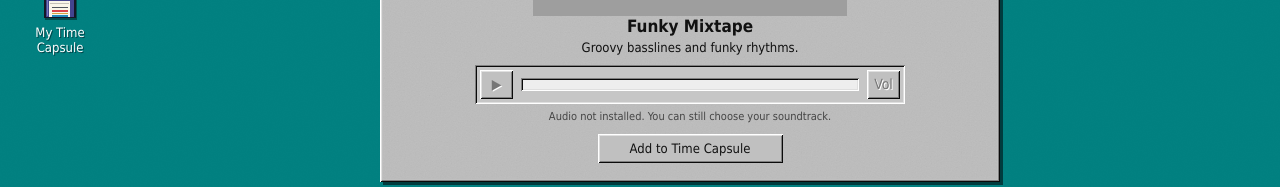
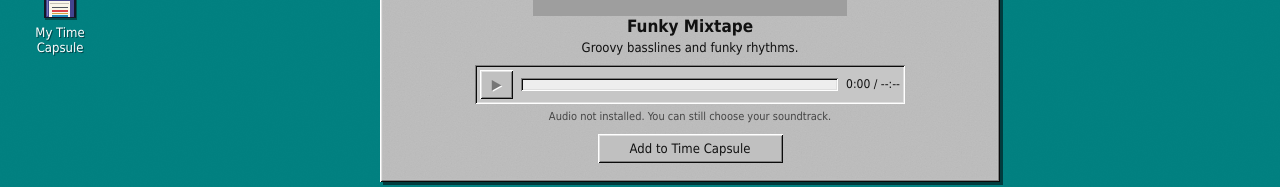
Before and after one commit to PullingStrings/hackathon-answer-the-phone, a React (Vite) app: page / in a window 1280 px wide. Both pictures are taken after a click on the button "Music Player". Shown: the part 421-608 px from the top of the page. Built offline with nearby package versions, Linux system fonts and the light colour scheme; grey boxes are pictures that could not be loaded.

Commit message:
ui: show accurate cassette playback time instead of extra volume button

```diff
--- a/src/components/activities/CassettePlayer.tsx
+++ b/src/components/activities/CassettePlayer.tsx
@@ -17,6 +17,8 @@ export default function CassettePlayer({ savedId, onChoose, notify }: Props) {
   const [playing, setPlaying] = useState(false);
   const [muted, setMuted] = useState(false);
   const [progress, setProgress] = useState(0);
+  const [currentTime, setCurrentTime] = useState(0);
+  const [duration, setDuration] = useState(0);
   const [audioError, setAudioError] = useState(false);
   const audioRef = useRef<HTMLAudioElement | null>(null);
   const track = tracks[index];
@@ -24,6 +26,8 @@ export default function CassettePlayer({ savedId, onChoose, notify }: Props) {
   useEffect(() => {
     setPlaying(false);
     setProgress(0);
+    setCurrentTime(0);
+    setDuration(0);
     setAudioError(false);
     if (!track.audioSrc) {
       audioRef.current = null;
@@ -33,21 +37,24 @@ export default function CassettePlayer({ savedId, onChoose, notify }: Props) {
     audio.preload = 'metadata';
     audio.muted = muted;
     audioRef.current = audio;
-    const sync = () =>
-      setProgress(
-        audio.duration && Number.isFinite(audio.duration) ? audio.currentTime / audio.duration : 0,
-      );
+    const sync = () => {
+      setCurrentTime(audio.currentTime);
+      setDuration(Number.isFinite(audio.duration) ? audio.duration : 0);
+      setProgress(audio.duration && Number.isFinite(audio.duration) ? audio.currentTime / audio.duration : 0);
+    };
     const ended = () => setPlaying(false);
     const fail = () => {
       setAudioError(true);
       setPlaying(false);
     };
     audio.addEventListener('timeupdate', sync);
+    audio.addEventListener('loadedmetadata', sync);
     audio.addEventListener('ended', ended);
     audio.addEventListener('error', fail);
     return () => {
       audio.pause();
       audio.removeEventListener('timeupdate', sync);
+      audio.removeEventListener('loadedmetadata', sync);
       audio.removeEventListener('ended', ended);
       audio.removeEventListener('error', fail);
       audio.removeAttribute('src');
@@ -77,6 +84,10 @@ export default function CassettePlayer({ savedId, onChoose, notify }: Props) {
         setPlaying(false);
       }
     }
+  }
+  function clock(seconds: number) {
+    const safe = Math.floor(Number.isFinite(seconds) && seconds >= 0 ? seconds : 0);
+    return `${Math.floor(safe / 60)}:${String(safe % 60).padStart(2, '0')}`;
   }
   function choose() {
     onChoose(track.id);
@@ -129,15 +140,9 @@ export default function CassettePlayer({ savedId, onChoose, notify }: Props) {
         >
           <span style={{ width: `${progress * 100}%` }} />
         </div>
-        <button
-          type="button"
-          className="retro-button"
-          onClick={() => setMuted((value) => !value)}
-          disabled={!hasAudio}
-          aria-label={muted ? 'Unmute track' : 'Mute track'}
-        >
-          {muted ? 'Muted' : 'Vol'}
-        </button>
+        <span className="track-time" aria-label="Playback time">
+          {clock(currentTime)} / {duration > 0 ? clock(duration) : '--:--'}
+        </span>
       </div>
       {!hasAudio && (
         <p className="audio-unavailable" role="status">
```
